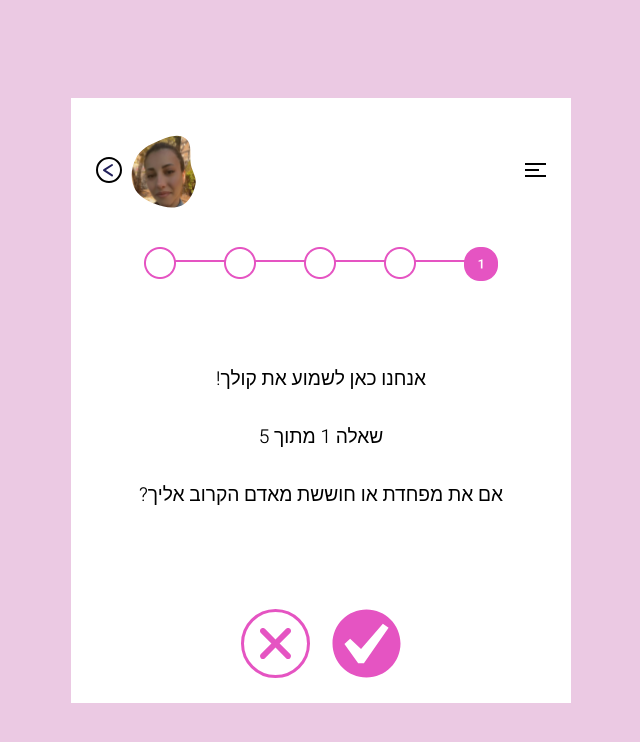
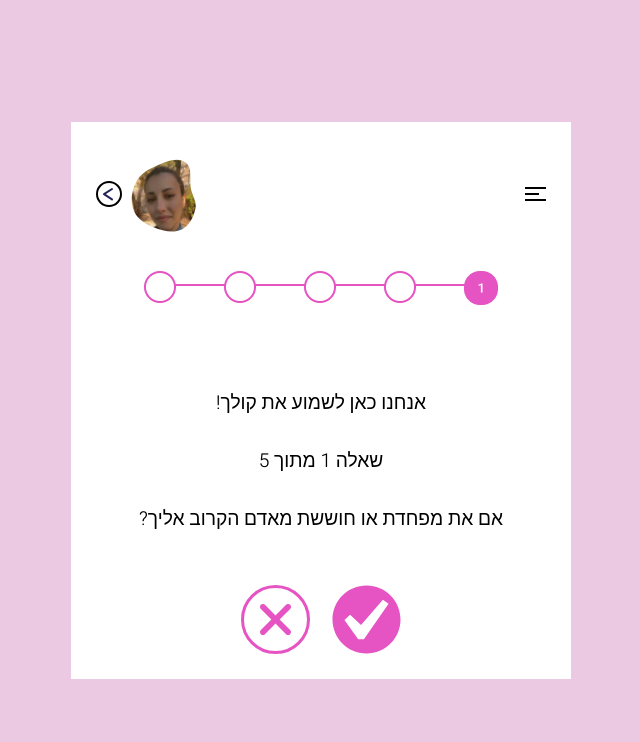
Before and after one commit to chayale90/Hackathon, a React (Vite) app: page /form in a window 1280 px wide. Shown: the top 742 px of the page, without its empty margins (495-1135 px from the left). Built offline with nearby package versions, Linux system fonts and the light colour scheme.

Commit message:
add navigate to risklevel page

```diff
--- a/src/components/FormComponents/FormPage.css
+++ b/src/components/FormComponents/FormPage.css
@@ -9,10 +9,11 @@
 .question {
   font-size: 1.2rem;
 }
-
+.question > p {
+  height: 50px;
+}
 .vxButtons {
   display: flex;
   justify-content: center;
-  margin-top: 100px;
   gap: 22.5px;
 }
--- a/src/components/FormComponents/FormPage.tsx
+++ b/src/components/FormComponents/FormPage.tsx
@@ -1,10 +1,16 @@
-import React, { useState } from "react";
+import React, { useState, useEffect } from "react";
 import Question from "./Question";
 import "./FormPage.css";
 import Header from "../Header/Header";
+import { useNavigate } from "react-router-dom";
 
 const FormPage: React.FC = () => {
   const [questionIndex, setQuestionIndex] = useState(0);
+  const navigate = useNavigate();
+  useEffect(() => {
+    questionIndex === questions.length && navigate("/riskLevel");
+    console.log(questionIndex);
+  }, [questionIndex]);
   const questions = [
     "אם את מפחדת או חוששת מאדם הקרוב אליך?",
     "האם פוגעים בך נפשית, מילולית, רגשית כלכלית, פיזית?",
@@ -30,21 +36,20 @@ const FormPage: React.FC = () => {
   };
 
   const handleX = () => {
-    resultsArr.push(false)
+    resultsArr.push(false);
     handleNextQuestion();
-    isFullArray()
+    isFullArray();
   };
 
   const handleV = () => {
-    resultsArr.push(true)
+    resultsArr.push(true);
     handleNextQuestion();
-    isFullArray()
-
+    isFullArray();
   };
 
   const isFullArray = () => {
     if (questionIndex == 4) {
-      checkResults()
+      checkResults();
     }
   };
 
@@ -52,36 +57,53 @@ const FormPage: React.FC = () => {
     // Displaying the results in the console
     if (
       // q1=true && q4=true
-      resultsArr[0] == true && resultsArr[3] == true ||
+      (resultsArr[0] == true && resultsArr[3] == true) ||
       // q1=true && q2=true
-      resultsArr[0] == true && resultsArr[1] == true ||
+      (resultsArr[0] == true && resultsArr[1] == true) ||
       // q1=true && q5=true
-      resultsArr[0] == true && resultsArr[4] == true ||
+      (resultsArr[0] == true && resultsArr[4] == true) ||
       // q4=true
       resultsArr[3] == true ||
       // q2=true
       resultsArr[1]
-    ) setLevel("high")
-
+    )
+      setLevel("high");
     else if (
-      resultsArr[0] == true && resultsArr[1] == false && resultsArr[2] == false && resultsArr[3] == false && resultsArr[4] == false
-      ||
-      resultsArr[0] == true && resultsArr[1] == false && resultsArr[2] == true && resultsArr[3] == false && resultsArr[4] == false
-      ||
-      resultsArr[0] == false && resultsArr[1] == false && resultsArr[2] == false && resultsArr[3] == false && resultsArr[4] == true
-    ) setLevel("middle")
-
+      (resultsArr[0] == true &&
+        resultsArr[1] == false &&
+        resultsArr[2] == false &&
+        resultsArr[3] == false &&
+        resultsArr[4] == false) ||
+      (resultsArr[0] == true &&
+        resultsArr[1] == false &&
+        resultsArr[2] == true &&
+        resultsArr[3] == false &&
+        resultsArr[4] == false) ||
+      (resultsArr[0] == false &&
+        resultsArr[1] == false &&
+        resultsArr[2] == false &&
+        resultsArr[3] == false &&
+        resultsArr[4] == true)
+    )
+      setLevel("middle");
     else if (
-      resultsArr[0] == false && resultsArr[1] == false && resultsArr[2] == true && resultsArr[3] == false && resultsArr[4] == false
-      ||
-      resultsArr[0] == false && resultsArr[1] == false && resultsArr[2] == false && resultsArr[3] == false && resultsArr[4] == false
-    ) setLevel("low")
+      (resultsArr[0] == false &&
+        resultsArr[1] == false &&
+        resultsArr[2] == true &&
+        resultsArr[3] == false &&
+        resultsArr[4] == false) ||
+      (resultsArr[0] == false &&
+        resultsArr[1] == false &&
+        resultsArr[2] == false &&
+        resultsArr[3] == false &&
+        resultsArr[4] == false)
+    )
+      setLevel("low");
 
     for (let i = 0; i < resultsArr.length; i++) {
       console.log(`q${i + 1}: ${resultsArr[i]}`);
     }
   };
-
 
   return (
     <div className="question page">
@@ -89,16 +111,9 @@ const FormPage: React.FC = () => {
       <img src={`src/assets/${processImg[questionIndex]}`} alt="process1" />
       <div className="weHere">אנחנו כאן לשמוע את קולך!</div>
       <div className="numberQ">שאלה {questionIndex + 1} מתוך 5</div>
-      {questionIndex < questions.length ? (
-        <Question
-          content={questions[questionIndex]}
-          onV={handleV}
-          onX={handleX}
-        />
-      ) : (<div>
-        <div>All questions answered!</div>
-        <h4> level:{level}</h4>
-      </div>
+      <p>{questions[questionIndex]}</p>
+      {questionIndex < questions.length && (
+        <Question onV={handleV} onX={handleX} />
       )}
     </div>
   );
--- a/src/components/FormComponents/Question.tsx
+++ b/src/components/FormComponents/Question.tsx
@@ -3,19 +3,15 @@ import VBigIcon from "../../assets/icons/VBigIcon.svg";
 import XBigIcon from "../../assets/icons/xBigIcon.svg";
 
 interface QuestionProps {
-  content: string;
   onV: () => void;
   onX: () => void;
 }
 
-const Question: React.FC<QuestionProps> = ({ content, onV, onX }) => {
+const Question: React.FC<QuestionProps> = ({ onV, onX }) => {
   return (
-    <div>
-      <p>{content}</p>
-      <div className="vxButtons">
-        <img src={VBigIcon} alt="v-icon" onClick={onV} />
-        <img src={XBigIcon} alt="x-icon" onClick={onX} />
-      </div>
+    <div className="vxButtons">
+      <img src={VBigIcon} alt="v-icon" onClick={onV} />
+      <img src={XBigIcon} alt="x-icon" onClick={onX} />
     </div>
   );
 };
```
